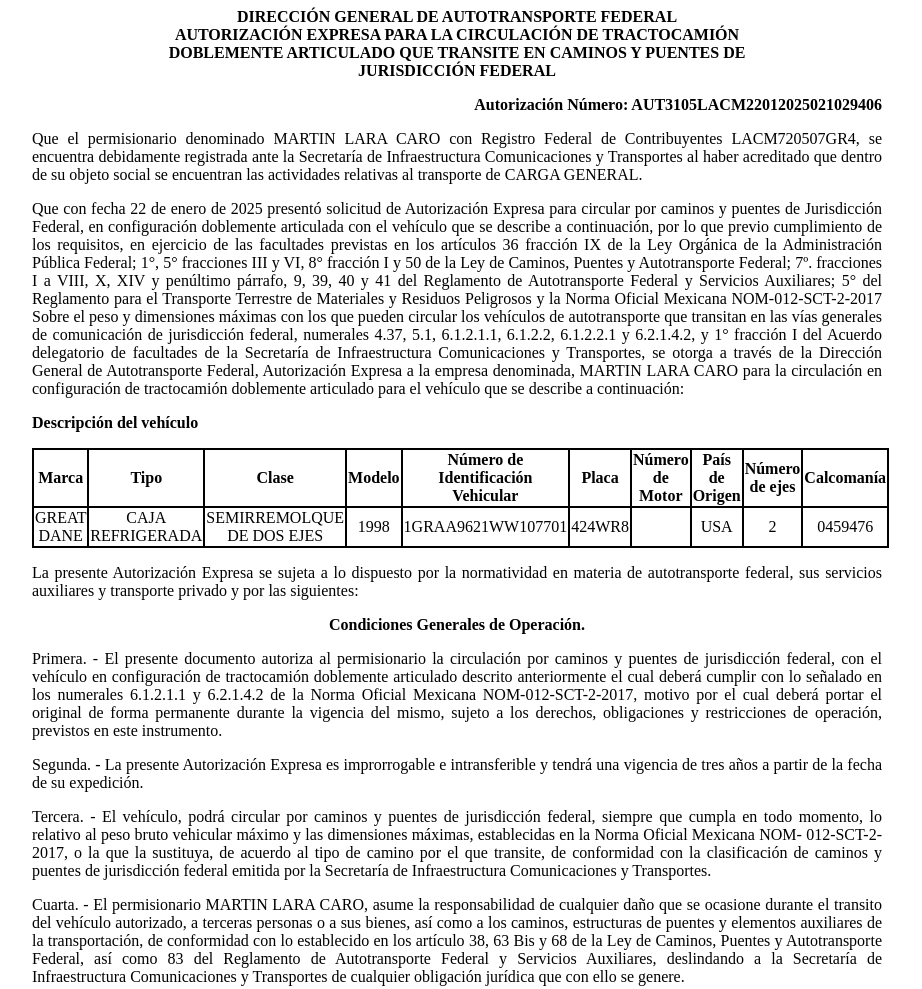
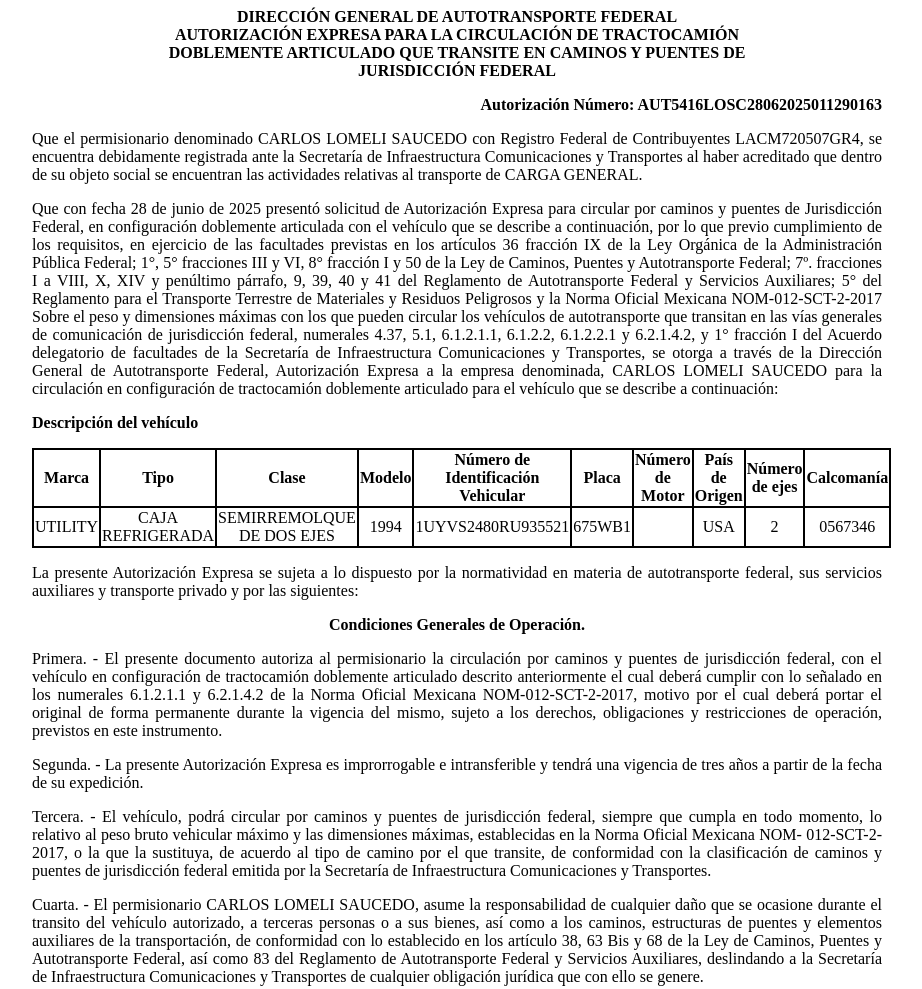
Before and after one commit to app-sct1/ConsultaAutDobleRemolque-folio-0220014, a plain HTML site: page index.html in a window 1280 px wide. Shown: the top 989 px of the page, without its empty margins (183-1105 px from the left). Drawn offline with Linux system fonts and the light colour scheme.

Commit message:
index.html

```diff
--- a/index.html
+++ b/index.html
@@ -75,10 +75,10 @@
 						<p class="sinMargen">DOBLEMENTE ARTICULADO QUE TRANSITE EN CAMINOS Y PUENTES DE</p>
 						<p class="sinMargen">JURISDICCIÓN FEDERAL</p>
 					</div>
-<p class="derechaNegro">Autorización Número: AUT3105LACM22012025021029406</p>
+<p class="derechaNegro">Autorización Número: AUT5416LOSC28062025011290163</p>
 
 					<p class="justificado">Que el permisionario denominado
-						MARTIN LARA CARO con Registro Federal de
+						CARLOS LOMELI SAUCEDO con Registro Federal de
 						Contribuyentes LACM720507GR4, se encuentra
 						debidamente registrada ante la Secretaría de Infraestructura
 						Comunicaciones y Transportes al haber acreditado que dentro de su
@@ -86,8 +86,8 @@
 						transporte de CARGA GENERAL.</p>
 
 
-					<p class="justificado">Que con fecha 22 de
-						enero de 2025 presentó
+					<p class="justificado">Que con fecha 28 de
+						junio de 2025 presentó
 						solicitud de Autorización Expresa para circular por caminos y
 						puentes de Jurisdicción Federal, en configuración doblemente
 						articulada con el vehículo que se describe a continuación, por lo
@@ -107,7 +107,7 @@
 						facultades de la Secretaría de Infraestructura Comunicaciones y
 						Transportes, se otorga a través de la
 						Dirección General de Autotransporte Federal, Autorización Expresa a la
-						empresa denominada, MARTIN LARA CARO para la
+						empresa denominada, CARLOS LOMELI SAUCEDO para la
 						circulación en configuración de tractocamión doblemente articulado
 						para el vehículo que se describe a continuación:</p>
 
@@ -128,16 +128,16 @@
 							<th class="borde">Calcomanía</th>
 						</tr>
 						<tr class="borde">
-							<td class="borde">GREAT DANE</td>
+							<td class="borde">UTILITY</td>
 							<td class="borde">CAJA REFRIGERADA</td>
 							<td class="borde">SEMIRREMOLQUE DE DOS EJES</td>
-							<td class="borde">1998</td>
-							<td class="borde">1GRAA9621WW107701</td>
-							<td class="borde">424WR8</td>
+							<td class="borde">1994</td>
+							<td class="borde">1UYVS2480RU935521</td>
+							<td class="borde">675WB1</td>
 							<td class="borde"></td>
 							<td class="borde">USA</td>
 							<td class="borde">2</td>
-							<td class="borde">0459476</td>
+							<td class="borde">0567346</td>
 						</tr>
 
 					</tbody></table>
@@ -175,7 +175,7 @@
 						Secretaría de Infraestructura Comunicaciones y Transportes.</p>
 
 					<p class="justificado">Cuarta. - El permisionario
-						MARTIN LARA CARO, asume la responsabilidad de
+						CARLOS LOMELI SAUCEDO, asume la responsabilidad de
 						cualquier daño que se ocasione durante el transito del vehículo
 						autorizado, a terceras personas o a sus bienes, así como a los
 						caminos, estructuras de puentes y elementos auxiliares de la
```
